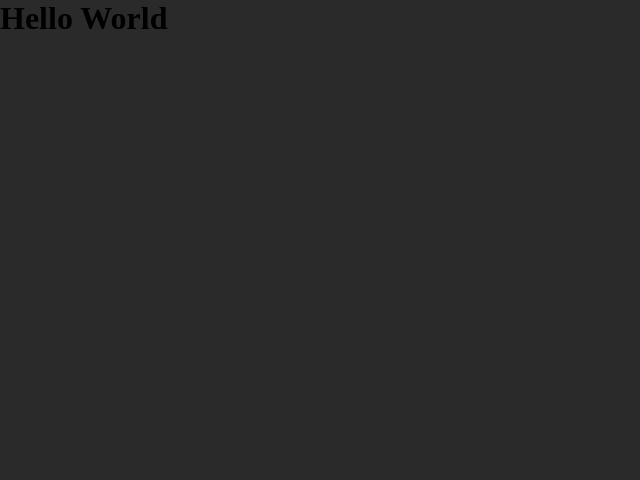
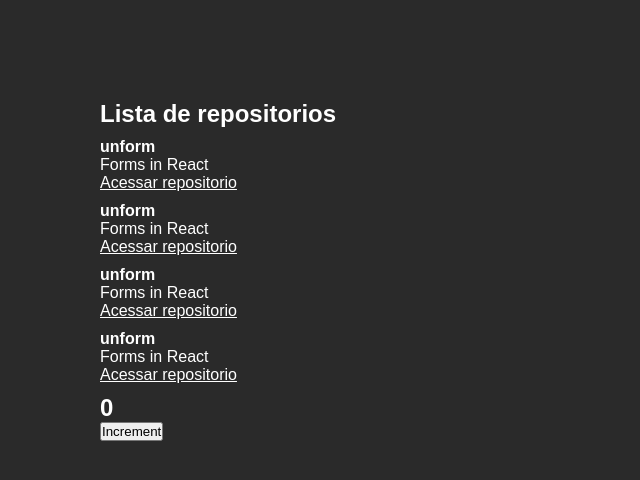
Before and after one commit to Gabriel0109/RocketSeatCourse, a React app in the folder ignite/React/chapter_I/: page / in a window 1280 px wide. Shown: the top 480 px of the page, without its empty margins (0-640 px from the left). Built offline with nearby package versions, Linux system fonts and the light colour scheme.

Commit message:
counter using useState

```diff
--- a/ignite/React/chapter_I/src/App.jsx
+++ b/ignite/React/chapter_I/src/App.jsx
@@ -1,6 +1,11 @@
+import { Counter } from './components/Counter'
+import { RepoList } from './components/RepoList'
 import './styles/global.scss'
 
 
 export function App() {
-    return <h1>Hello World</h1>
+    return (<>
+        <RepoList />
+        <Counter />
+    </>)
 }
--- /dev/null
+++ b/ignite/React/chapter_I/src/components/Counter.jsx
@@ -0,0 +1,15 @@
+import { useState } from "react"
+
+
+export function Counter() {
+    const [counter, setCounter] = useState(0);
+    function Increment() {
+        setCounter(counter + 1)
+    }
+    return (
+        <div>
+            <h2>{counter}</h2>
+            <button type="button" onClick={Increment}> Increment </button>
+        </div>
+    )
+}
--- /dev/null
+++ b/ignite/React/chapter_I/src/components/RepoItem.jsx
@@ -0,0 +1,13 @@
+import React from 'react';
+
+export function RepoItem(props) {
+    return (
+        <li>
+            <strong>{props.repository?.name ?? 'Default'}</strong>
+            <p>{props.repository?.description ?? 'Description'}</p>
+            <a href={props.repository?.link ?? 'https://google.com'} target="_blank">
+                Acessar repositorio
+            </a>
+        </li>
+    )
+}
--- /dev/null
+++ b/ignite/React/chapter_I/src/components/RepoList.jsx
@@ -0,0 +1,20 @@
+import React from 'react';
+import { RepoItem } from './RepoItem';
+const repository = {
+    name: 'unform',
+    description: 'Forms in React',
+    link: 'https://github.com/unform/unform'
+}
+export function RepoList() {
+    return (
+        <section className='repo-list'>
+            <h1>Lista de repositorios</h1>
+            <ul>
+                <RepoItem repository={repository} />
+                <RepoItem repository={repository} />
+                <RepoItem repository={repository} />
+                <RepoItem repository={repository} />
+            </ul>
+        </section>
+    )
+}
--- a/ignite/React/chapter_I/src/styles/global.scss
+++ b/ignite/React/chapter_I/src/styles/global.scss
@@ -5,6 +5,17 @@
 }
 
 body {
-    font: Arial, Helvetica, sans-serif;
+    font: 16px  'Helvetica-nue', sans-serif;
     background-color: #2a2a2a;
+    padding: 100px;
+    color: #fff;
+    a{
+        color: #fff;
+    }
+    ul{
+        list-style: none;
+        li{
+            margin-block: 10px;
+        }
+    }
 }
```
